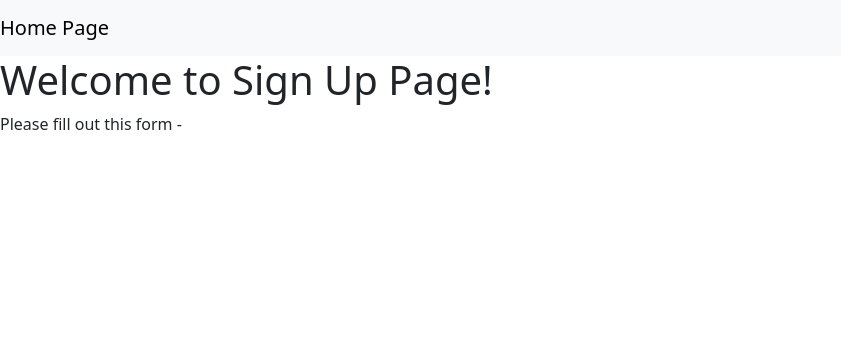
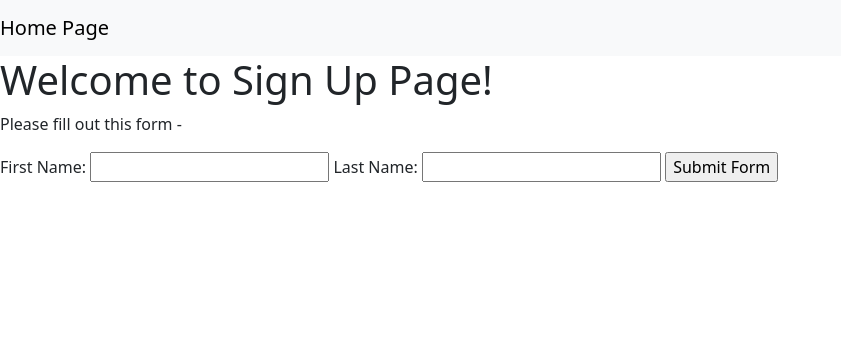
Before and after one commit to anantpbhat/Python, a Flask app: template templates/signup.html in a window 1280 px wide. Shown: the top 356 px of the page, without its empty margins (0-841 px from the left). Run offline with Flask 3, Linux system fonts and the light colour scheme; the template is opened without the code that fills it, so the values that code supplies are empty.

Commit message:
Form test in flask

```diff
--- a/templates/signup.html
+++ b/templates/signup.html
@@ -3,7 +3,12 @@
     <div class="jumbotron">
         <h1>Welcome to Sign Up Page!</h1>
         <p>Please fill out this form -</p>
-
+        <form action={{ url_for('thank_you') }}>
+            <label for="first">First Name:</label>
+            <input type="text" name="first">
+            <label for="last">Last Name:</label>
+            <input type="text" name="last">
+            <input type="submit" value="Submit Form">
+        </form>
     </div>
-
 {% endblock %}
--- a/web-demo.py
+++ b/web-demo.py
@@ -1,15 +1,11 @@
 
-from flask import Flask, render_template
+from flask import Flask, render_template, request
 
 app = Flask(__name__)
 
 @app.route('/')     ###127.0.0.1:5000/
 def index():
-    return "<h1>Hello World! Try puppy_latin page OR render a template!!</h1>"
-
-@app.route('/info')     ###127.0.0.1:5000/info
-def info():
-    return "<h1>Website informational page.</h1>"
+    return render_template('index.html')
 
 @app.route('/puppy_latin/<pupname>')
 def puppylatin(pupname):
@@ -19,10 +15,15 @@ def puppylatin(pupname):
         latinpup = str(pupname) + 'y'
     return f"<h1>Latin name for {pupname} is {latinpup}</h1>"
 
-@app.route('/testform')
-def testform():
-    return render_template('testhtml.html')
+@app.route('/signup_form')
+def signup_form():
+    return render_template('signup.html')
 
+@app.route('/thank_you')     ###127.0.0.1:5000/info
+def thank_you():
+    first = request.args.get('first')
+    last = request.args.get('last')
+    return render_template('thankyou.html', first=first, last=last)
 
 if __name__ == "__main__":
     app.run()
```
Also changed, not shown: templates/thankyou.html (added, +7 -0 lines).
